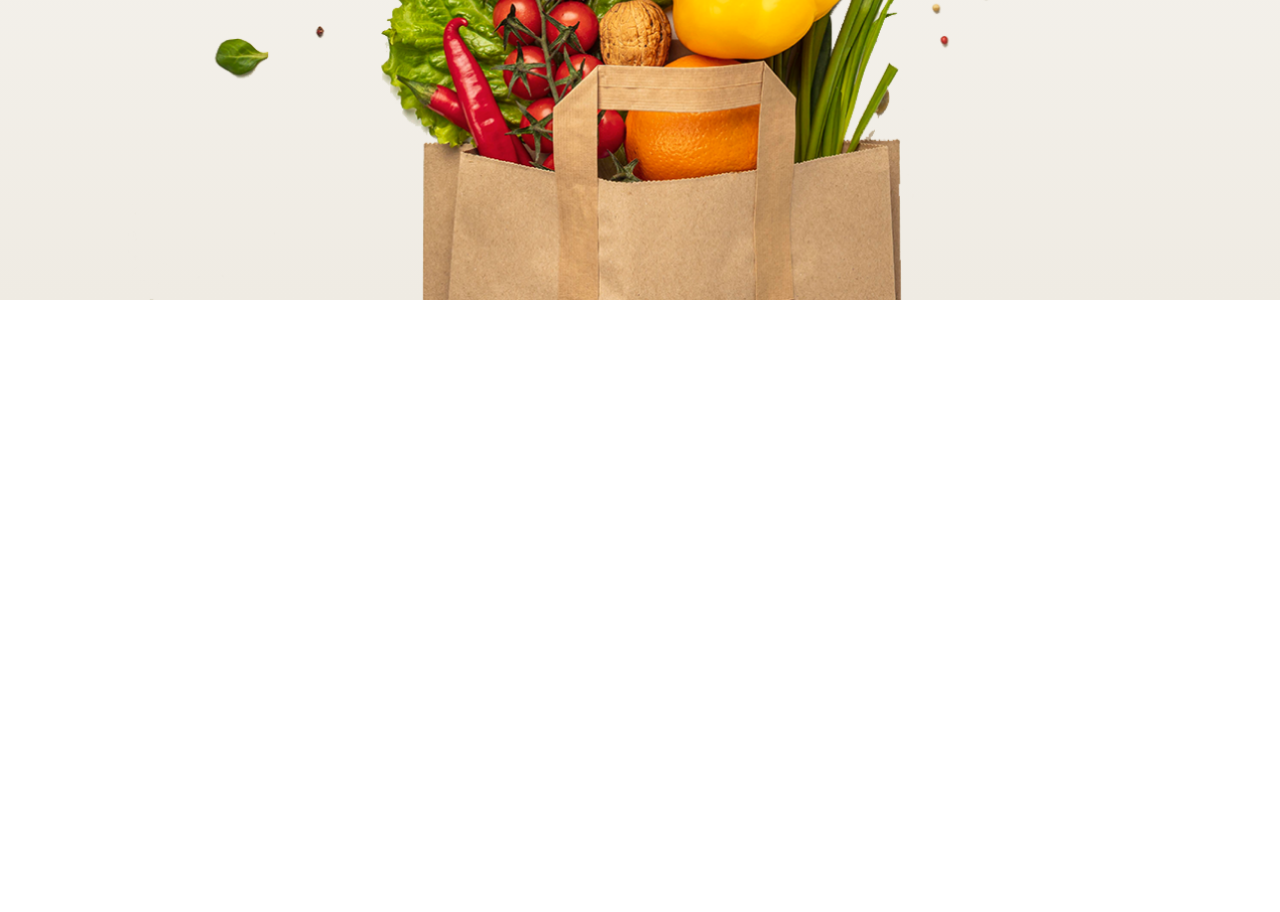
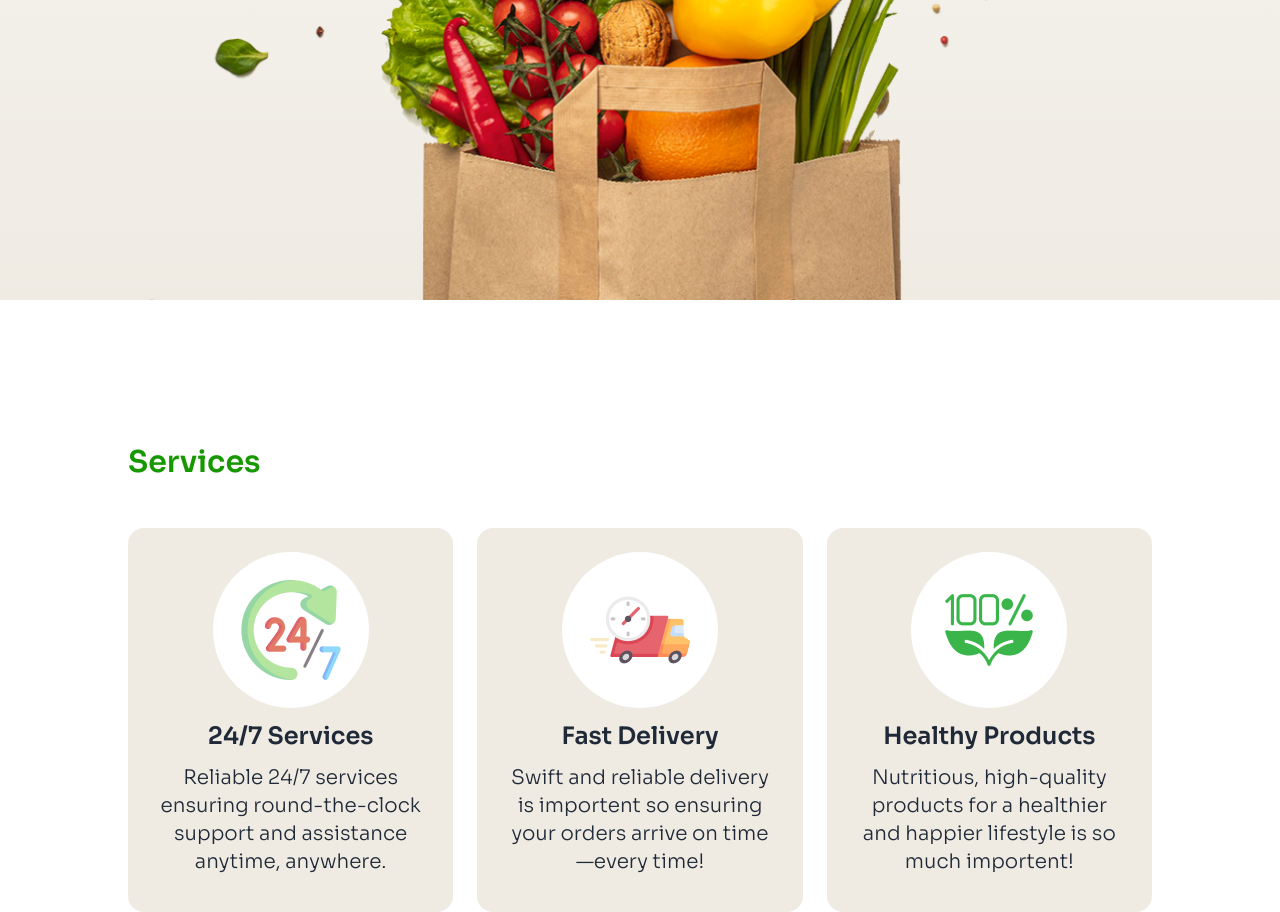
Before and after one commit to rkmehedi/PH-Assignment-03, a plain HTML site: page index.html in a window 1280 px wide. Shown: the part 1013-1925 px from the top of the page. Before the commit the page ends 1313 px from the top, so only its background shows below. Drawn offline with nearby package versions, Linux system fonts and the light colour scheme.

Commit message:
added card section on the service section

```diff
--- a/index.html
+++ b/index.html
@@ -110,6 +110,38 @@
     </section>
     </header>
     <main>
+      <!-- service section -->
+      <section class=" pt-12 xl:pt-36 lg:pt-36 ">
+        <!-- service section main div -->
+        <div class="container mx-auto px-4 md:px-32 xl:px-32 lg:px-36 sm:w-full" >
+          <h2 class=" text-left text-base font-semibold lg:text-3xl xl:text-3xl  text-[#179800]" >Services</h2>
+          <!-- card div -->
+           <div class=" max-w-full flex flex-col lg:flex-row xl:flex-row gap-5 lg:gap-6 xl:gap-6 text-center mt-8 lg:mt-12 xl:mt-12 ">
+          <div class=" h-auto pt-6 pb-9 flex flex-1 flex-col gap-3 justify-center items-center rounded-2xl bg-[#EFEBE3]" >
+            <!-- card1 -->
+              <div class="p-1 rounded-full bg-white"><img class=" px-6 py-6 max-w-full" src="c2-assets/service.png" alt="service image"></div>
+              <h2 class=" text-xl lg:text-2xl xl:text-2xl lg:font-semibold xl:font-semibold">24/7 Services</h2>
+              <p class="px-8 text-base lg:text-xl xl:text-xl lg:font-light xl:font-light ">Reliable 24/7 services ensuring round-the-clock support and assistance anytime, anywhere.</p>
+
+          </div>
+          <div class=" h-auto pt-6 pb-9 flex flex-1 flex-col gap-3 justify-center items-center rounded-2xl bg-[#EFEBE3]" >
+            <!-- card2 -->
+            <div class="p-1 rounded-full bg-white"><img class=" px-6 py-6 max-w-full" src="c2-assets/delivery.png" alt="delivery car image"> </div>
+              <h2 class=" text-xl lg:text-2xl xl:text-2xl lg:font-semibold xl:font-semibold">Fast Delivery</h2>
+              <p class="px-8 text-base lg:text-xl xl:text-xl lg:font-light xl:font-light ">Swift and reliable delivery is importent so ensuring your orders arrive on time—every time!</p>
+
+          </div>
+          <div class=" h-auto pt-6 pb-9 flex flex-1 flex-col gap-3 justify-center items-center rounded-2xl bg-[#EFEBE3]" >
+            <!-- card3 -->
+            <div class="p-1 rounded-full bg-white"><img class=" px-6 py-6 max-w-full" src="c2-assets/healthy.png" alt="healthy food image"> </div>
+              <h2 class=" text-xl lg:text-2xl xl:text-2xl lg:font-semibold xl:font-semibold">Healthy Products</h2>
+              <p class="px-8 text-base lg:text-xl xl:text-xl lg:font-light xl:font-light ">Nutritious, high-quality products for a healthier and happier lifestyle is so much importent!</p>
+            </div>
+          </div>
+
+        </div>
+
+      </section>
 
     </main>
     <footer>
```
